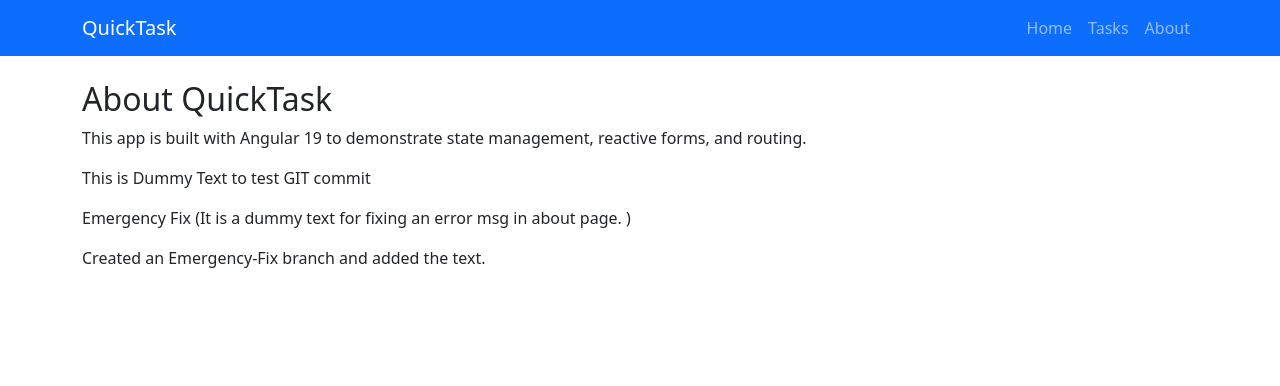
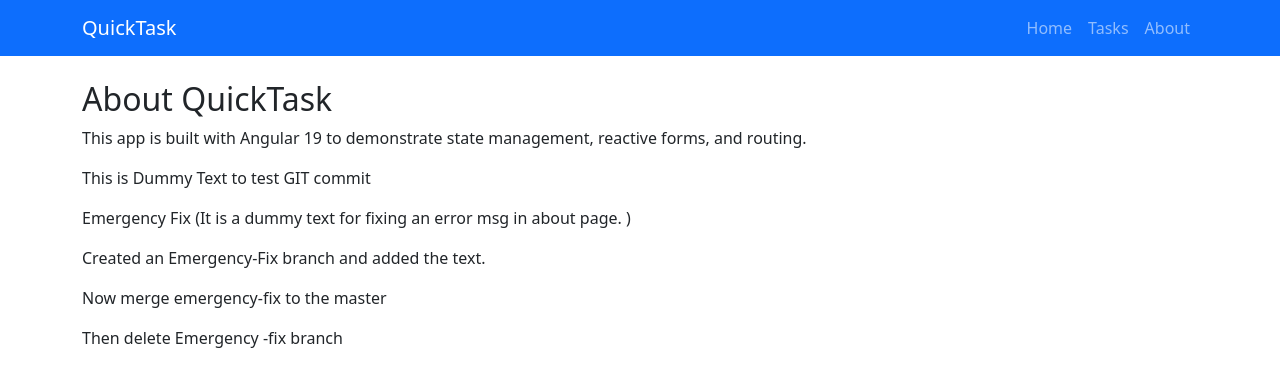
Before and after one commit to neodesyn/QuickTask, an Angular app: page /about in a window 1280 px wide. Shown: the top 386 px of the page. Built offline with nearby package versions, Linux system fonts and the light colour scheme.

Commit message:
modified content in emergency fix

```diff
--- a/src/app/pages/about/about.component.html
+++ b/src/app/pages/about/about.component.html
@@ -4,4 +4,7 @@
     <p>This is Dummy Text to test GIT  commit</p>
     <p>Emergency Fix (It is a dummy text for fixing an error msg in about page. )</p>
     <p>Created an Emergency-Fix branch and added the text.</p>
+
+    <p>Now merge emergency-fix to the master </p>
+    <p>Then delete Emergency -fix branch</p>
   </div>
```
